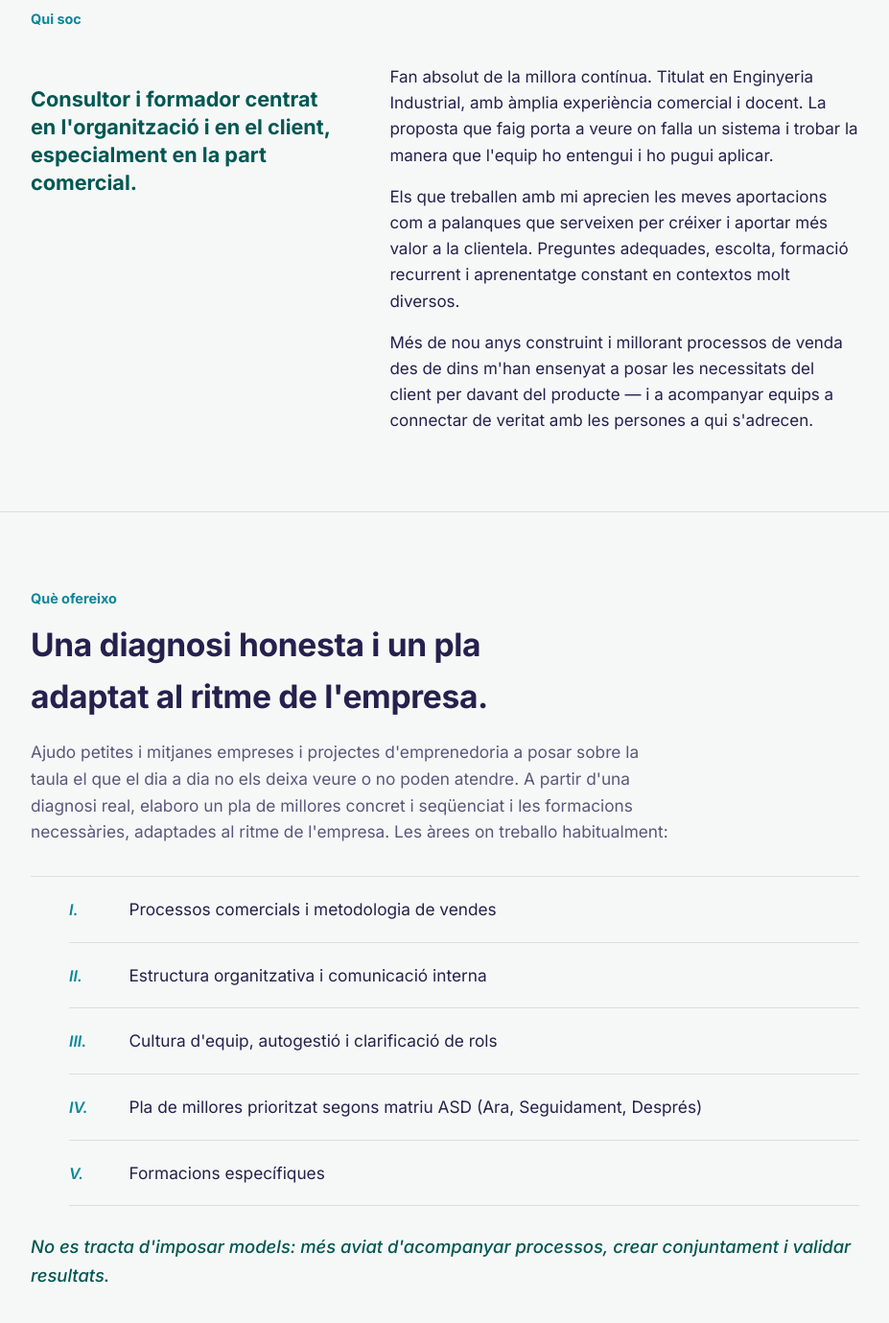
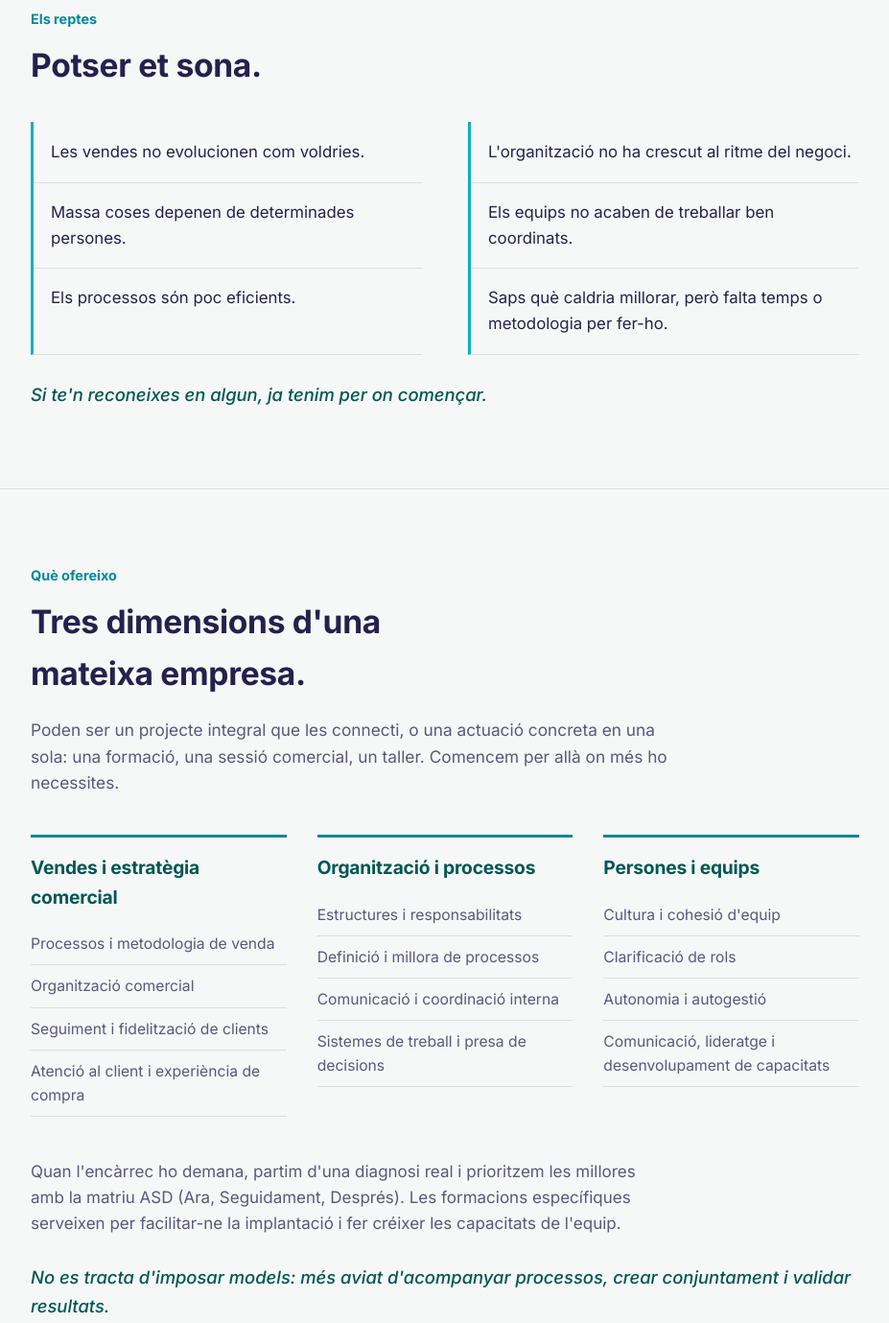
Before and after one commit to albertmaynegra/albertmaynegra.github.io, a plain HTML site: page index.html in a window 1280 px wide. Shown: the part 960-2339 px from the top of the page at 96% size, without its empty margins (176-1103 px from the left). Drawn offline with Linux system fonts and the light colour scheme.

Commit message:
Add files via upload

```diff
--- a/index.html
+++ b/index.html
@@ -4,16 +4,7 @@
 <meta charset="UTF-8">
 <meta name="viewport" content="width=device-width, initial-scale=1.0">
 <title>Albert Maynegra — Consultoria i formació organitzativa i comercial</title>
-<meta name="description" content="Consultor i formador per a pimes i projectes d'emprenedoria: més vendes, més eficiència i més retenció de talent.">
-<meta property="og:type" content="website">
-<meta property="og:url" content="https://albertmaynegra.github.io/">
-<meta property="og:title" content="Albert Maynegra — Consultoria i formació organitzativa i comercial">
-<meta property="og:description" content="Consultor i formador per a pimes i projectes d'emprenedoria: més vendes, més eficiència i més retenció de talent.">
-<meta property="og:image" content="https://albertmaynegra.github.io/og-image.png">
-<meta property="og:image:width" content="1200">
-<meta property="og:image:height" content="627">
-<meta property="og:locale" content="ca_ES">
-<meta property="og:locale:alternate" content="es_ES">
+<meta name="description" content="Consultor i formador per a pimes i projectes d'emprenedoria: vendes, organització i persones. Des d'un projecte integral fins a una sessió puntual.">
 <link rel="alternate" hreflang="ca" href="index.html">
 <link rel="alternate" hreflang="es" href="es.html">
 <link rel="preconnect" href="https://fonts.googleapis.com">
@@ -381,6 +372,41 @@
     .top nav a{margin-left:0; margin-right:18px;}
     .lang{margin-left:0;}
   }
+
+  /* reptes */
+  .challenges{
+    margin:32px 0 0; padding:0;
+    list-style:none;
+    display:grid; grid-template-columns:1fr 1fr; gap:0 48px;
+  }
+  .challenges li{
+    padding:18px 0 18px 18px;
+    border-bottom:1px solid var(--line);
+    border-left:3px solid var(--teal-bright);
+    margin-bottom:-1px;
+    font-size:1.05rem;
+  }
+  .challenges-close{
+    margin-top:28px; font-style:italic; font-weight:500; font-size:1.15rem; color:var(--green);
+  }
+  @media (max-width:720px){ .challenges{grid-template-columns:1fr;} }
+
+  /* tres dimensions */
+  .dims{
+    margin-top:40px;
+    display:grid; grid-template-columns:repeat(3,1fr); gap:32px;
+  }
+  .dim{ border-top:3px solid var(--teal); padding-top:16px; }
+  .dim h3{ font-size:1.2rem; font-weight:700; color:var(--green); margin-bottom:12px; }
+  .dim ul{ margin:0; padding:0; list-style:none; }
+  .dim li{
+    padding:9px 0; border-bottom:1px solid var(--line);
+    font-size:0.98rem; color:var(--ink-soft);
+  }
+  @media (max-width:820px){ .dims{grid-template-columns:1fr; gap:36px;} }
+  .method{
+    margin-top:44px; max-width:var(--measure); color:var(--ink-soft);
+  }
 </style>
 </head>
 <body>
@@ -389,7 +415,9 @@
   <div class="wrap">
     <div class="mark">Albert Maynegra</div>
     <nav>
+      <a href="#reptes">Els reptes</a>
       <a href="#que-ofereixo">Què ofereixo</a>
+      <a href="#qui-soc">Qui soc</a>
       <a href="#contacte">Contacte</a>
       <span class="lang"><a aria-current="page">CA</a><span class="sep">|</span><a href="es.html" hreflang="es" lang="es">ES</a></span>
     </nav>
@@ -400,9 +428,9 @@
   <div class="wrap">
     <p class="hero-eyebrow reveal d1">Consultoria i formació per a pimes i projectes d'emprenedoria</p>
     <h1 class="reveal d2">Quan alguna cosa no funciona i no saps ben bé <em>on</em>, hi posem llum plegats.</h1>
-    <p class="sub reveal d3">Diagnosi real, millores concretes, formació específica i un equip que treballa amb més autonomia i confiança. Això no va de consultoria asèptica: va d'arremangar-se.</p>
+    <p class="sub reveal d3">No vinc a dir-te què has de fer. Vinc a treballar amb tu perquè les coses funcionin millor: en vendes, en organització i en persones. Des d'un projecte integral fins a una sessió puntual.</p>
     <div class="actions reveal d3">
-      <a class="btn btn-primary" href="#contacte">Parlem-ne</a>
+      <a class="btn btn-primary" href="#contacte">Parlem del teu projecte</a>
       <a class="btn btn-text" href="#que-ofereixo">Què ofereixo →</a>
     </div>
     <div class="pillars reveal d3">
@@ -413,32 +441,57 @@
   </div>
 </section>
 
-<section id="qui-soc">
+<section id="reptes">
   <div class="wrap">
-    <p class="kicker">Qui soc</p>
-    <div class="who-grid">
-      <p class="who-role">Consultor i formador centrat en l'organització i en el client, especialment en la part comercial.</p>
-      <div class="who-text">
-        <p>Fan absolut de la millora contínua. Titulat en Enginyeria Industrial, amb àmplia experiència comercial i docent. La proposta que faig porta a veure on falla un sistema i trobar la manera que l'equip ho entengui i ho pugui aplicar.</p>
-        <p>Els que treballen amb mi aprecien les meves aportacions com a palanques que serveixen per créixer i aportar més valor a la clientela. Preguntes adequades, escolta, formació recurrent i aprenentatge constant en contextos molt diversos.</p>
-        <p>Més de nou anys construint i millorant processos de venda des de dins m'han ensenyat a posar les necessitats del client per davant del producte — i a acompanyar equips a connectar de veritat amb les persones a qui s'adrecen.</p>
-      </div>
-    </div>
+    <p class="kicker">Els reptes</p>
+    <h2>Potser et sona.</h2>
+    <ul class="challenges">
+      <li>Les vendes no evolucionen com voldries.</li>
+      <li>L'organització no ha crescut al ritme del negoci.</li>
+      <li>Massa coses depenen de determinades persones.</li>
+      <li>Els equips no acaben de treballar ben coordinats.</li>
+      <li>Els processos són poc eficients.</li>
+      <li>Saps què caldria millorar, però falta temps o metodologia per fer-ho.</li>
+    </ul>
+    <p class="challenges-close">Si te'n reconeixes en algun, ja tenim per on començar.</p>
   </div>
 </section>
 
 <section id="que-ofereixo">
   <div class="wrap">
     <p class="kicker">Què ofereixo</p>
-    <h2>Una diagnosi honesta i un pla adaptat al ritme de l'empresa.</h2>
-    <p class="lede">Ajudo petites i mitjanes empreses i projectes d'emprenedoria a posar sobre la taula el que el dia a dia no els deixa veure o no poden atendre. A partir d'una diagnosi real, elaboro un pla de millores concret i seqüenciat i les formacions necessàries, adaptades al ritme de l'empresa. Les àrees on treballo habitualment:</p>
-    <ul class="areas-list">
-      <li><span class="num">I.</span><span class="label">Processos comercials i metodologia de vendes</span></li>
-      <li><span class="num">II.</span><span class="label">Estructura organitzativa i comunicació interna</span></li>
-      <li><span class="num">III.</span><span class="label">Cultura d'equip, autogestió i clarificació de rols</span></li>
-      <li><span class="num">IV.</span><span class="label">Pla de millores prioritzat segons matriu ASD (Ara, Seguidament, Després)</span></li>
-      <li><span class="num">V.</span><span class="label">Formacions específiques</span></li>
-    </ul>
+    <h2>Tres dimensions d'una mateixa empresa.</h2>
+    <p class="lede">Poden ser un projecte integral que les connecti, o una actuació concreta en una sola: una formació, una sessió comercial, un taller. Comencem per allà on més ho necessites.</p>
+    <div class="dims">
+      <div class="dim">
+        <h3>Vendes i estratègia comercial</h3>
+        <ul>
+          <li>Processos i metodologia de venda</li>
+          <li>Organització comercial</li>
+          <li>Seguiment i fidelització de clients</li>
+          <li>Atenció al client i experiència de compra</li>
+        </ul>
+      </div>
+      <div class="dim">
+        <h3>Organització i processos</h3>
+        <ul>
+          <li>Estructures i responsabilitats</li>
+          <li>Definició i millora de processos</li>
+          <li>Comunicació i coordinació interna</li>
+          <li>Sistemes de treball i presa de decisions</li>
+        </ul>
+      </div>
+      <div class="dim">
+        <h3>Persones i equips</h3>
+        <ul>
+          <li>Cultura i cohesió d'equip</li>
+          <li>Clarificació de rols</li>
+          <li>Autonomia i autogestió</li>
+          <li>Comunicació, lideratge i desenvolupament de capacitats</li>
+        </ul>
+      </div>
+    </div>
+    <p class="method">Quan l'encàrrec ho demana, partim d'una diagnosi real i prioritzem les millores amb la matriu ASD (Ara, Seguidament, Després). Les formacions específiques serveixen per facilitar-ne la implantació i fer créixer les capacitats de l'equip.</p>
     <p class="no-model">No es tracta d'imposar models: més aviat d'acompanyar processos, crear conjuntament i validar resultats.</p>
   </div>
 </section>
@@ -473,12 +526,26 @@
   </div>
 </section>
 
+<section id="qui-soc">
+  <div class="wrap">
+    <p class="kicker">Qui soc</p>
+    <div class="who-grid">
+      <p class="who-role">Consultor i formador centrat en l'organització i en el client, especialment en la part comercial.</p>
+      <div class="who-text">
+        <p>Fan absolut de la millora contínua. Titulat en Enginyeria Industrial, amb àmplia experiència comercial i docent. La proposta que faig porta a veure on falla un sistema i trobar la manera que l'equip ho entengui i ho pugui aplicar.</p>
+        <p>Els que treballen amb mi aprecien les meves aportacions com a palanques que serveixen per créixer i aportar més valor a la clientela. Preguntes adequades, escolta, formació recurrent i aprenentatge constant en contextos molt diversos.</p>
+        <p>Més de nou anys construint i millorant processos de venda des de dins m'han ensenyat a posar les necessitats del client per davant del producte — i a acompanyar equips a connectar de veritat amb les persones a qui s'adrecen.</p>
+      </div>
+    </div>
+  </div>
+</section>
+
 <section id="contacte" class="contact">
   <div class="wrap">
     <p class="kicker">Contacte</p>
-    <h2>Parlem del que no acaba de rutllar a la teva empresa.</h2>
+    <h2>I si comencem parlant del que pot millorar la teva empresa?</h2>
     <div class="contact-row">
-      <p class="lede" style="margin-top:0;">Una primera conversa no compromet a res: serveix per veure si hi ha feina a fer i si encaixem.</p>
+      <p class="lede" style="margin-top:0;">Una primera conversa no compromet a res. No cal que sàpigues quin servei necessites: ho veiem plegats.</p>
       <div class="contact-links">
         <a href="mailto:amaynegra@gmail.com">amaynegra@gmail.com</a>
         <a href="tel:+34696698185">+34 696 698 185</a>
```
